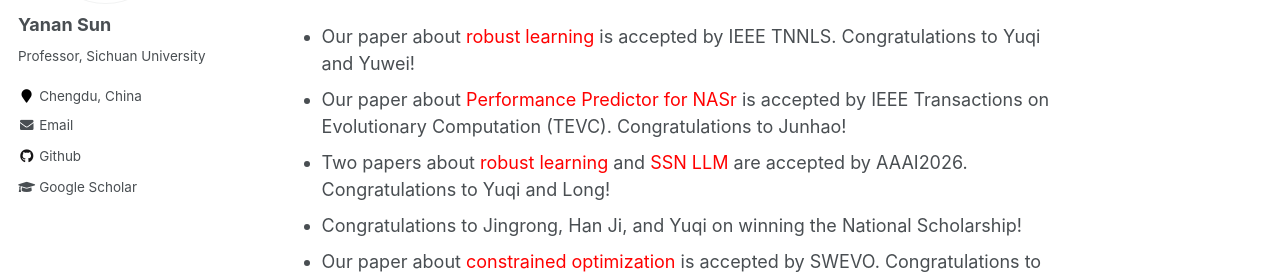
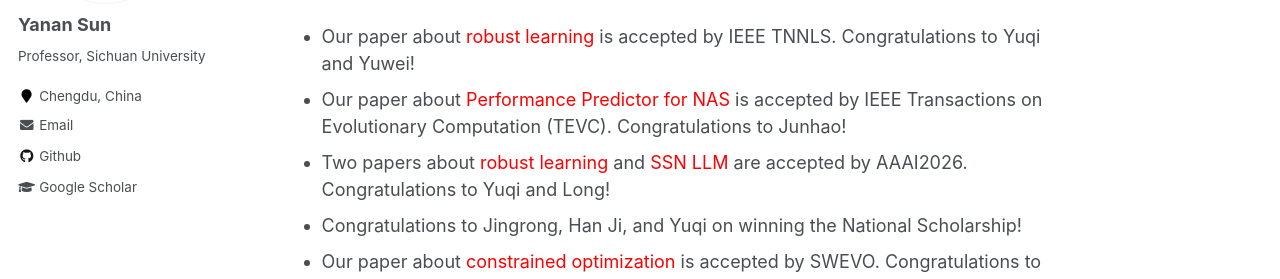
Before and after one commit to yn-sun/yn-sun.github.io, a Jekyll site: the page built from _pages/about.md, in a window 1280 px wide and 900 px high. Shown: the part 351-630 px from the top of the window. Built offline with Jekyll 4.4.1, drawn with Linux system fonts in a browser that asks for light colours; comment, search, counter and statistics services are not loaded.

Commit message:
Update about.md

```diff
--- a/_pages/about.md
+++ b/_pages/about.md
@@ -16,7 +16,7 @@ No.24 South Section 1, Yihuan Road, Chengdu, China, 610065
 News
 ======
 * Our paper about <span style="color: #FF0000">robust learning</span> is accepted by IEEE TNNLS. Congratulations to Yuqi and Yuwei!
-* Our paper about <span style="color: #FF0000">Performance Predictor for NASr</span> is accepted by IEEE Transactions on Evolutionary Computation (TEVC). Congratulations to Junhao!
+* Our paper about <span style="color: #FF0000">Performance Predictor for NAS</span> is accepted by IEEE Transactions on Evolutionary Computation (TEVC). Congratulations to Junhao!
 * Two papers about <span style="color: #FF0000">robust learning</span> and <span style="color: #FF0000">SSN LLM</span> are accepted by AAAI2026. Congratulations to Yuqi and Long!
 * Congratulations to Jingrong, Han Ji, and Yuqi on winning the National Scholarship!
 * Our paper about <span style="color: #FF0000">constrained optimization</span> is accepted by SWEVO. Congratulations to Sri and Jiahao!
```
